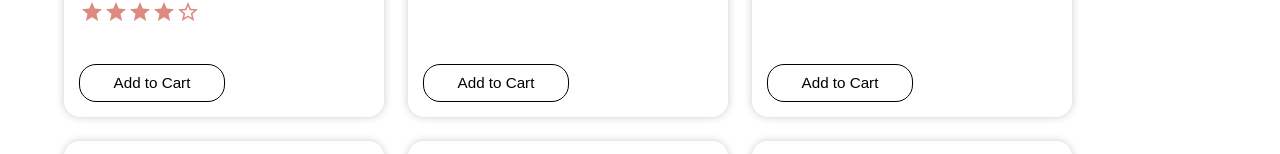
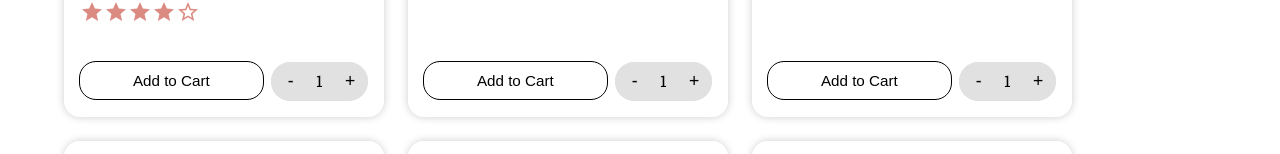
Before and after one commit to Alyoshka5/shopping-cart, a React (Create React App) app: page /shop in a window 1280 px wide. Shown: the part 523-677 px from the top of the page. Built offline with nearby package versions, Linux system fonts and the light colour scheme.

Commit message:
Add QuantityCounter to product card

```diff
--- a/src/components/shop-page/ProductCard.tsx
+++ b/src/components/shop-page/ProductCard.tsx
@@ -2,8 +2,12 @@ import { ProductCardProps } from "../../types"
 import '../../styles/ProductCard.css';
 import Icon from '@mdi/react';
 import { mdiStar, mdiStarOutline } from '@mdi/js';
+import { useState } from "react";
+import QuantityCounter from "./QuantityCounter";
 
 export default function ProductCard({ product, productId }: ProductCardProps) {
+
+    const [quantity, setQuantity] = useState(1);
 
     const starArray = Array.from({ length: product.rating });
     const emptyStarArray = Array.from({ length: 5 - product.rating });
@@ -23,11 +27,14 @@ export default function ProductCard({ product, productId }: ProductCardProps) {
                     </div>
                     <div className="company">{product.company}</div>
                     <div className="rating">
-                        {starArray.map(() => <Icon path={mdiStar} size={1} />)}
-                        {emptyStarArray.map(() => <Icon path={mdiStarOutline} size={1} />)}
+                        {starArray.map((_, idx) => <Icon path={mdiStar} size={1} key={idx} />)}
+                        {emptyStarArray.map((_, idx) => <Icon path={mdiStarOutline} size={1} key={idx} />)}
                     </div>
                 </div>
-                <button className="add-to-cart-button">Add to Cart</button>
+                <div className="add-to-cart-container">
+                    <button className="add-to-cart-button">Add to Cart</button>
+                    <QuantityCounter quantity={quantity} setQuantity={setQuantity} />
+                </div>
             </div>
         </div>
     )
--- a/src/styles/ProductCard.css
+++ b/src/styles/ProductCard.css
@@ -53,13 +53,18 @@
     margin-top: 0.4rem;
 }
 
+.add-to-cart-container {
+    margin-top: 0.5rem;
+    display: flex;
+    gap: 0.5rem;
+}
 
 .add-to-cart-button {
     cursor: pointer;
     font-size: 0.95rem;
     background-color: #00000000;
-    width: 50%;
-    margin-top: 0.5rem;
+    height: 2.3rem;
+    width: 65%;
     padding: 0.6rem 1.6rem;
     border-radius: 1rem;
     border: none;
```
Also changed, not shown: 1 other file (tests, documents, lock files or other folders).
